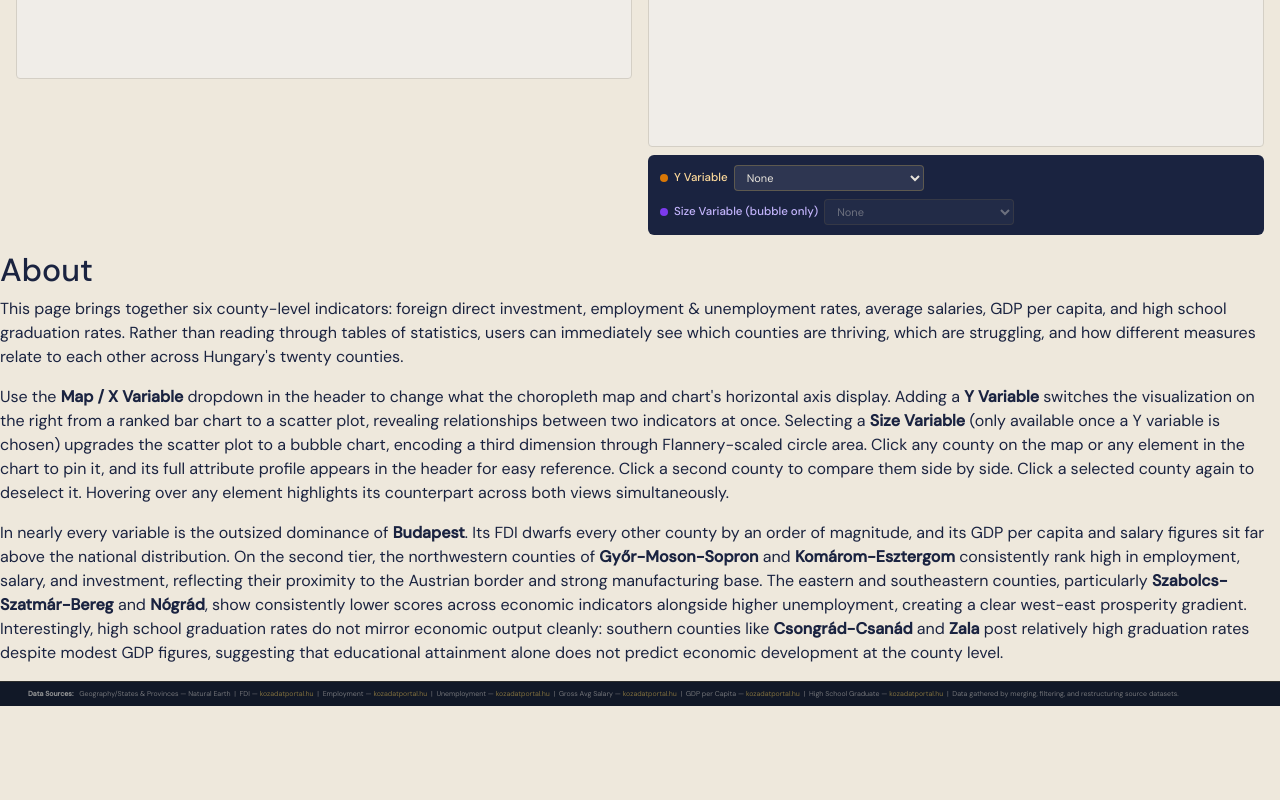
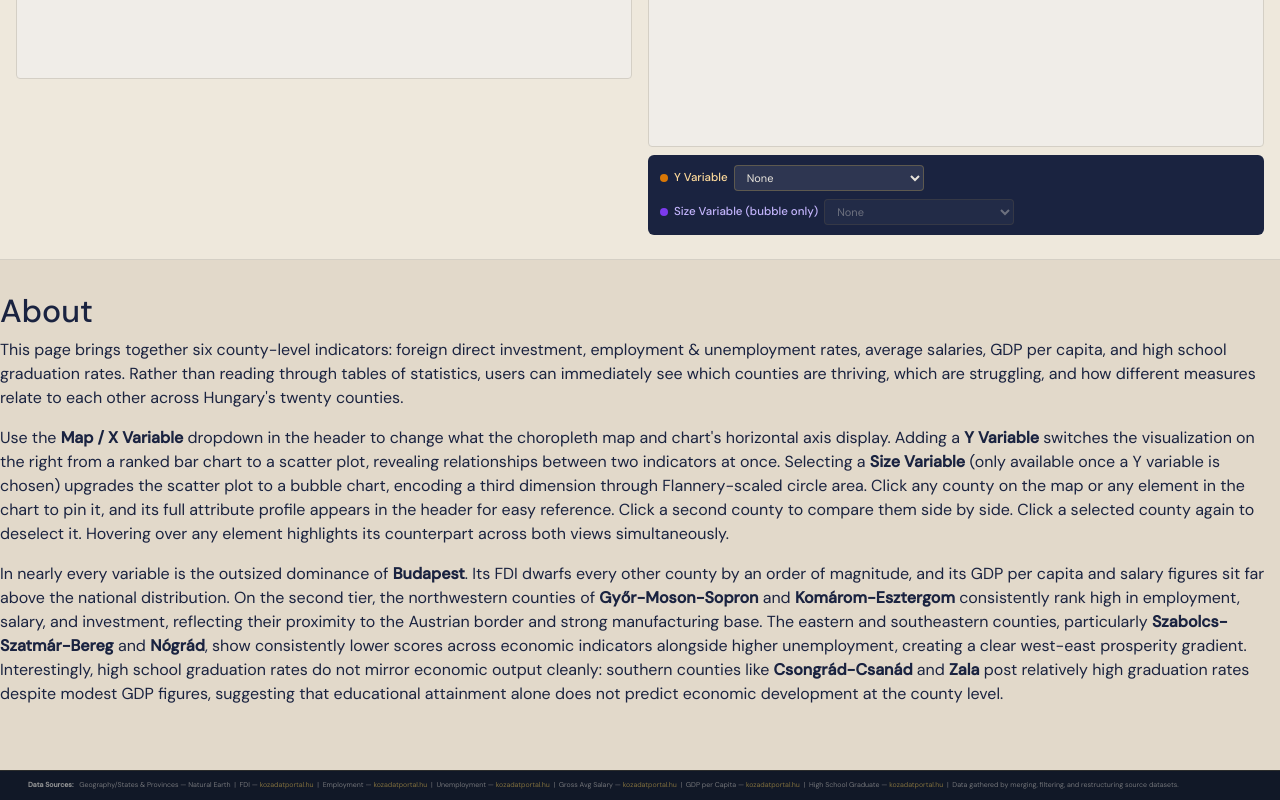
Before and after one commit to MollyA678/unit-3, a plain HTML site: page index.html in a window 1280 px wide. Shown: the part 678-1478 px from the top of the page. Before the commit the page ends 1384 px from the top, so only its background shows below. Drawn offline with nearby package versions, Linux system fonts and the light colour scheme; no server answers.

Commit message:
Lab D3 Final

```diff
--- a/css/style.css
+++ b/css/style.css
@@ -410,35 +410,47 @@ svg {
     letter-spacing: 0.03em;
 }
 
-/* footer */
-#sources-footer {
-    background: var(--navy-dark);
-    border-top: 1px solid rgba(201,168,76,0.15);
-    padding: 6px 28px;
+#about-section {
+    background: var(--cream-dark);
+    border-top: 1px solid var(--border);
+    padding: 32px 0 48px 0;
+    margin-top: 8px;
+    overflow: hidden;
 }
 
-#sources-inner {
-    font-family: 'DM Sans', sans-serif;
-    font-size: 7px;
-    color: rgba(232,228,220,0.45);
-    line-height: 1.6;
+/* footer */
+/* REPLACE existing sources footer CSS */
+footer#sources-footer {
+    display: block;
+    background-color: #111827 !important;
+    border-top: 1px solid rgba(201,168,76,0.15);
+    padding: 8px 28px;
+    margin-top: 0;
+    width: 100%;
+}
+
+footer#sources-footer #sources-inner {
+    font-family: 'DM Sans', sans-serif !important;
+    font-size: 7px !important;
+    line-height: 1.8;
+    color: rgba(232,228,220,0.45) !important;
     max-width: 1400px;
     margin: 0 auto;
 }
 
-.sources-label {
+footer#sources-footer .sources-label {
     font-weight: 600;
-    color: rgba(232,228,220,0.6);
+    color: rgba(232,228,220,0.6) !important;
     margin-right: 4px;
 }
 
-#sources-inner a {
-    color: rgba(201,168,76,0.6);
+footer#sources-footer a {
+    color: rgba(201,168,76,0.6) !important;
     text-decoration: none;
 }
 
-#sources-inner a:hover {
-    color: var(--gold);
+footer#sources-footer a:hover {
+    color: #c9a84c !important;
     text-decoration: underline;
 }
 
```
Also changed, not shown: index.html (+2 -1 lines).
